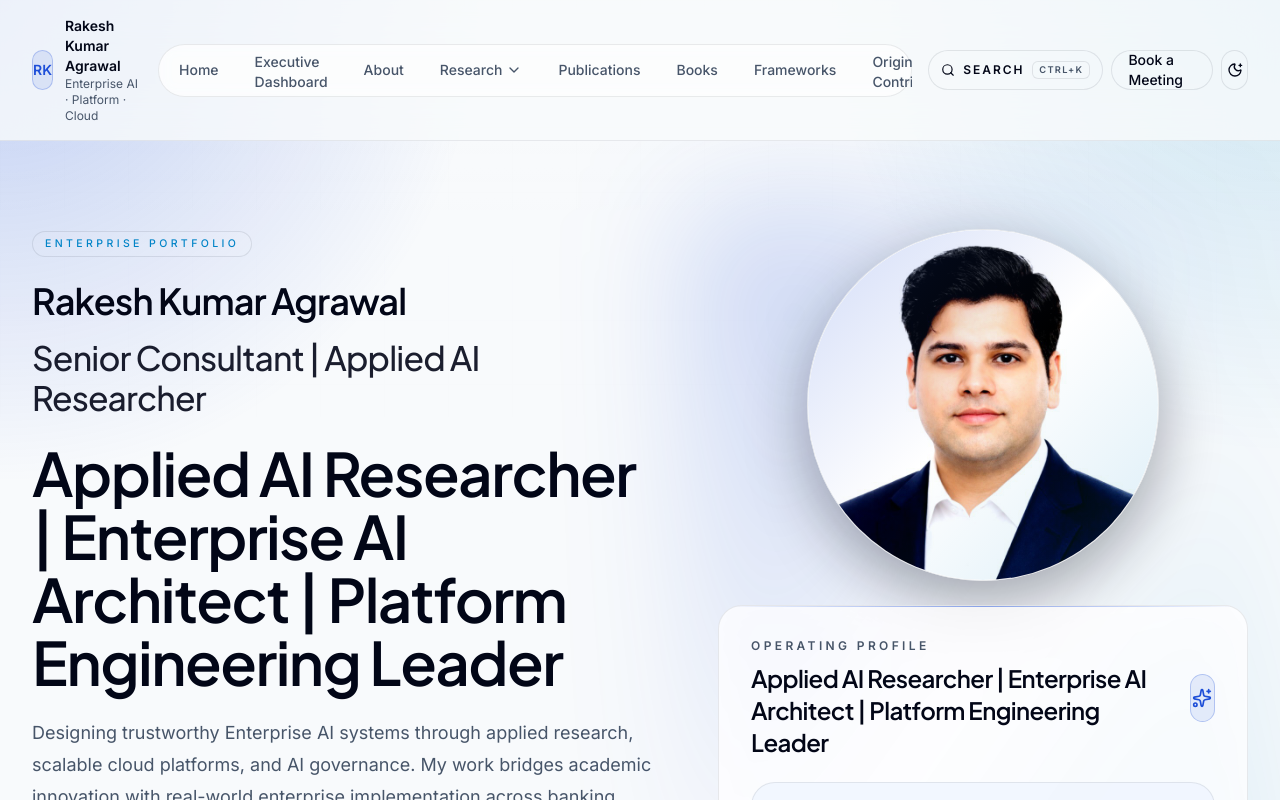
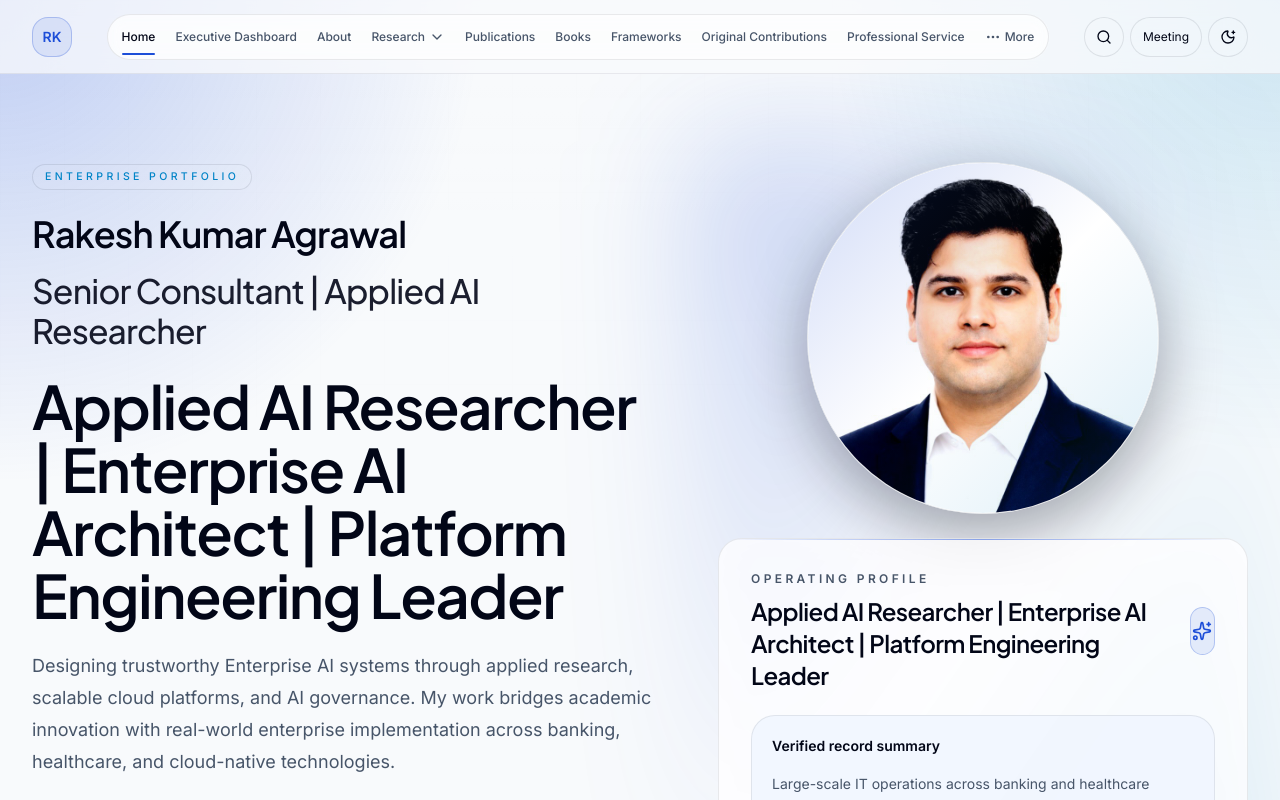
Before and after one commit to RakeshKumarAgrawal/RakeshKumarAgrawal.github.io, a Next.js app: page / in a window 1280 px wide. Shown: the top 800 px of the page. Built offline with nearby package versions, Linux system fonts and the light colour scheme.

Commit message:
Redesign responsive navigation and remove horizontal scrolling

```diff
--- a/src/components/layout/Navbar.tsx
+++ b/src/components/layout/Navbar.tsx
@@ -2,8 +2,9 @@
 
 import { useEffect, useState } from "react";
 import Link from "next/link";
+import { usePathname } from "next/navigation";
 import { AnimatePresence, motion } from "framer-motion";
-import { ChevronDown, Menu, Search, X } from "lucide-react";
+import { CalendarDays, ChevronDown, Menu, MoreHorizontal, Search, X } from "lucide-react";
 
 import Container from "@/components/ui/Container";
 import { navigation, type NavigationGroup } from "@/data/navigation";
@@ -12,7 +13,25 @@ import { cn } from "@/lib/cn";
 
 import ThemeToggle from "./ThemeToggle";
 
+const primaryNavigationLabels = new Set([
+  "Home",
+  "Executive Dashboard",
+  "About",
+  "Research",
+  "Publications",
+  "Books",
+  "Frameworks",
+  "Original Contributions",
+  "Professional Service",
+]);
+
+const desktopNavigation = navigation.filter((item) => primaryNavigationLabels.has(item.label));
+const secondaryNavigation = navigation.filter(
+  (item) => !primaryNavigationLabels.has(item.label) && item.label !== "Book a Meeting",
+);
+
 export default function Navbar() {
+  const pathname = usePathname();
   const [open, setOpen] = useState(false);
   const [activeMenu, setActiveMenu] = useState<string | null>(null);
 
@@ -54,6 +73,18 @@ export default function Navbar() {
     setActiveMenu(null);
   };
 
+  const isRouteActive = (href: string) => {
+    if (href === "/#home") {
+      return pathname === "/";
+    }
+
+    const normalizedHref = href.replace(/\/$/, "");
+    return pathname === normalizedHref || pathname.startsWith(`${normalizedHref}/`);
+  };
+
+  const isItemActive = (item: NavigationGroup) =>
+    !item.external && (isRouteActive(item.href) || item.children?.some((child) => isRouteActive(child.href)) === true);
+
   const toMenuHint = (href: string) => {
     if (href.startsWith("/#")) {
       return href.replace("/#", "");
@@ -64,6 +95,7 @@ export default function Navbar() {
 
   const renderGroup = (item: NavigationGroup) => {
     const isOpen = activeMenu === item.label;
+    const isActive = isItemActive(item);
 
     if (!item.children?.length) {
       if (item.external) {
@@ -73,7 +105,7 @@ export default function Navbar() {
             target={topmateProfile.target}
             rel={topmateProfile.rel}
             aria-label={item.ariaLabel ?? item.label}
-            className="inline-flex h-10 items-center rounded-full px-4 text-sm font-medium text-muted transition hover:bg-white/5 hover:text-foreground"
+            className="relative inline-flex h-9 items-center rounded-full px-2.5 text-xs font-medium text-muted transition duration-200 hover:bg-white/5 hover:text-foreground focus-visible:outline-none focus-visible:ring-2 focus-visible:ring-ring/70 2xl:h-10 2xl:px-3 2xl:text-sm"
             onClick={handleDesktopNavigate}
           >
             {item.label}
@@ -84,10 +116,15 @@ export default function Navbar() {
       return (
         <Link
           href={item.href}
-          className="inline-flex h-10 items-center rounded-full px-4 text-sm font-medium text-muted transition hover:bg-white/5 hover:text-foreground"
+          aria-current={isActive ? "page" : undefined}
+          className={cn(
+            "relative inline-flex h-9 items-center rounded-full px-2.5 text-xs font-medium transition duration-200 focus-visible:outline-none focus-visible:ring-2 focus-visible:ring-ring/70 2xl:h-10 2xl:px-3 2xl:text-sm",
+            isActive ? "text-foreground" : "text-muted hover:bg-white/5 hover:text-foreground",
+          )}
           onClick={handleDesktopNavigate}
         >
           {item.label}
+          {isActive ? <span className="absolute inset-x-2.5 bottom-0 h-0.5 rounded-full bg-primary" aria-hidden="true" /> : null}
         </Link>
       );
     }
@@ -101,15 +138,17 @@ export default function Navbar() {
         <button
           type="button"
           className={cn(
-            "inline-flex h-10 items-center gap-1 rounded-full px-4 text-sm font-medium transition",
-            isOpen ? "bg-white/10 text-foreground" : "text-muted hover:bg-white/5 hover:text-foreground",
+            "relative inline-flex h-9 items-center gap-1 rounded-full px-2.5 text-xs font-medium transition duration-200 focus-visible:outline-none focus-visible:ring-2 focus-visible:ring-ring/70 2xl:h-10 2xl:px-3 2xl:text-sm",
+            isOpen || isActive ? "bg-white/10 text-foreground" : "text-muted hover:bg-white/5 hover:text-foreground",
           )}
+          aria-current={isActive ? "page" : undefined}
           aria-expanded={isOpen}
           aria-haspopup="menu"
           onClick={() => toggleGroup(item.label)}
         >
           {item.label}
           <ChevronDown className={cn("h-4 w-4 transition duration-200", isOpen && "rotate-180")} aria-hidden="true" />
+          {isActive ? <span className="absolute inset-x-2.5 bottom-0 h-0.5 rounded-full bg-primary" aria-hidden="true" /> : null}
         </button>
 
         <AnimatePresence>
@@ -128,7 +167,8 @@ export default function Navbar() {
                     key={child.label}
                     href={child.href}
                     onClick={handleDesktopNavigate}
-                    className="group flex items-center justify-between rounded-2xl border border-border/60 bg-surface/60 px-4 py-3 text-left transition hover:border-primary/40 hover:bg-white/10"
+                    role="menuitem"
+                    className="group flex items-center justify-between rounded-2xl border border-border/60 bg-surface/60 px-4 py-3 text-left transition hover:border-primary/40 hover:bg-white/10 focus-visible:outline-none focus-visible:ring-2 focus-visible:ring-ring/70"
                   >
                     <span className="text-sm font-medium text-foreground">{child.label}</span>
                     <span className="text-xs text-muted transition group-hover:text-foreground">Open</span>
@@ -143,36 +183,99 @@ export default function Navbar() {
   };
 
   return (
-    <header className="sticky top-0 z-50 border-b border-border/60 bg-background/80 backdrop-blur-xl">
-      <Container className="flex items-center justify-between gap-4 py-4" onMouseLeave={() => setActiveMenu(null)}>
-        <Link href="/#home" className="flex items-center gap-3">
+    <header className="sticky top-0 z-50 border-b border-border/60 bg-background/80 backdrop-blur-xl supports-[backdrop-filter]:bg-background/75">
+      <Container className="flex h-[73px] max-w-[96rem] items-center justify-between gap-2 py-3 xl:gap-3" onMouseLeave={() => setActiveMenu(null)}>
+        <Link href="/#home" className="flex shrink-0 items-center gap-3 rounded-2xl focus-visible:outline-none focus-visible:ring-2 focus-visible:ring-ring/70">
           <span className="flex h-10 w-10 items-center justify-center rounded-2xl border border-primary/25 bg-primary/10 text-sm font-semibold text-primary">
             RK
           </span>
-          <span className="hidden flex-col sm:flex">
+          <span className="hidden flex-col 2xl:flex">
             <span className="text-sm font-semibold text-foreground">Rakesh Kumar Agrawal</span>
             <span className="text-xs text-muted">Enterprise AI · Platform · Cloud</span>
           </span>
         </Link>
 
-        <nav aria-label="Primary" className="hidden md:block max-w-[calc(100vw-22rem)] overflow-x-auto">
-          <ul className="flex items-center gap-1 rounded-full border border-border/70 bg-surface/60 p-1 backdrop-blur">
-            {navigation.map((item) => (
+        <nav aria-label="Primary" className="hidden min-w-0 flex-1 justify-center xl:flex">
+          <ul className="flex min-w-0 items-center justify-center gap-0 rounded-full border border-border/70 bg-surface/60 p-1 backdrop-blur 2xl:gap-0.5">
+            {desktopNavigation.map((item) => (
               <li key={`${item.label}-${item.href}`}>{renderGroup(item)}</li>
             ))}
+            <li
+              className="relative"
+              onMouseEnter={() => setActiveMenu("More")}
+              onMouseLeave={() => setActiveMenu(null)}
+            >
+              <button
+                type="button"
+                className={cn(
+                  "inline-flex h-9 items-center gap-1 rounded-full px-2.5 text-xs font-medium transition duration-200 focus-visible:outline-none focus-visible:ring-2 focus-visible:ring-ring/70 2xl:h-10 2xl:px-3 2xl:text-sm",
+                  activeMenu === "More" ? "bg-white/10 text-foreground" : "text-muted hover:bg-white/5 hover:text-foreground",
+                )}
+                aria-expanded={activeMenu === "More"}
+                aria-haspopup="menu"
+                onClick={() => toggleGroup("More")}
+              >
+                <MoreHorizontal className="h-4 w-4" aria-hidden="true" />
+                <span>More</span>
+              </button>
+
+              <AnimatePresence>
+                {activeMenu === "More" ? (
+                  <motion.div
+                    className="absolute right-0 top-full mt-3 w-72 overflow-hidden rounded-3xl border border-border/80 bg-background/95 p-3 shadow-[0_24px_80px_rgba(2,6,23,0.45)] backdrop-blur-xl"
+                    initial={{ opacity: 0, y: 10 }}
+                    animate={{ opacity: 1, y: 0 }}
+                    exit={{ opacity: 0, y: 10 }}
+                    transition={{ duration: 0.18 }}
+                    role="menu"
+                  >
+                    <div className="grid gap-2">
+                      {secondaryNavigation.map((item) => (
+                        <Link
+                          key={`${item.label}-${item.href}`}
+                          href={item.href}
+                          role="menuitem"
+                          aria-current={isItemActive(item) ? "page" : undefined}
+                          onClick={handleDesktopNavigate}
+                          className={cn(
+                            "flex items-center justify-between rounded-2xl border px-4 py-3 text-sm font-medium transition focus-visible:outline-none focus-visible:ring-2 focus-visible:ring-ring/70",
+                            isItemActive(item)
+                              ? "border-primary/40 bg-primary/10 text-foreground"
+                              : "border-border/60 bg-surface/60 text-muted hover:border-primary/40 hover:bg-white/10 hover:text-foreground",
+                          )}
+                        >
+                          <span>{item.label}</span>
+                          <span className="text-xs text-muted">Open</span>
+                        </Link>
+                      ))}
+                    </div>
+                  </motion.div>
+                ) : null}
+              </AnimatePresence>
+            </li>
           </ul>
         </nav>
 
-        <div className="flex items-center gap-2">
+        <div className="flex shrink-0 items-center gap-1.5 2xl:gap-2">
+          <button
+            type="button"
+            className="inline-flex h-10 w-10 items-center justify-center rounded-full border border-border/80 bg-white/5 text-foreground transition hover:border-primary/40 hover:bg-white/10 focus-visible:outline-none focus-visible:ring-2 focus-visible:ring-ring/70 xl:hidden"
+            aria-label={open ? "Close navigation menu" : "Open navigation menu"}
+            aria-expanded={open}
+            aria-controls="mobile-navigation"
+            onClick={() => setOpen((value) => !value)}
+          >
+            {open ? <X className="h-4 w-4" aria-hidden="true" /> : <Menu className="h-4 w-4" aria-hidden="true" />}
+          </button>
           <button
             type="button"
             onClick={() => window.dispatchEvent(new Event("global-search:open"))}
-            className="hidden h-10 items-center gap-2 rounded-full border border-border/80 bg-white/5 px-3 text-xs font-semibold uppercase tracking-[0.16em] text-foreground transition hover:border-primary/40 hover:bg-white/10 lg:inline-flex"
+            className="inline-flex h-10 w-10 items-center justify-center rounded-full border border-border/80 bg-white/5 text-foreground transition hover:border-primary/40 hover:bg-white/10 focus-visible:outline-none focus-visible:ring-2 focus-visible:ring-ring/70 2xl:w-auto 2xl:gap-2 2xl:px-3"
             aria-label="Open global search"
           >
-            <Search className="h-3.5 w-3.5" aria-hidden="true" />
-            Search
-            <span className="rounded-md border border-border/80 bg-white/5 px-1.5 py-0.5 text-[0.58rem] tracking-[0.14em] text-muted">
+            <Search className="h-4 w-4" aria-hidden="true" />
+            <span className="hidden text-xs font-semibold uppercase tracking-[0.16em] 2xl:inline">Search</span>
+            <span className="hidden rounded-md border border-border/80 bg-white/5 px-1.5 py-0.5 text-[0.58rem] tracking-[0.14em] text-muted 2xl:inline">
               Ctrl+K
             </span>
           </button>
@@ -181,36 +284,28 @@ export default function Navbar() {
             target={topmateProfile.target}
             rel={topmateProfile.rel}
             aria-label={topmateProfile.ariaLabel}
-            className="hidden h-10 items-center rounded-full border border-border/80 bg-white/5 px-4 text-sm font-medium text-foreground transition hover:border-primary/40 hover:bg-white/10 md:inline-flex"
+            className="inline-flex h-10 w-10 items-center justify-center rounded-full border border-border/80 bg-white/5 text-foreground transition hover:border-primary/40 hover:bg-white/10 focus-visible:outline-none focus-visible:ring-2 focus-visible:ring-ring/70 xl:w-auto xl:px-3 xl:text-xs 2xl:px-4 2xl:text-sm"
           >
-            Book a Meeting
+            <CalendarDays className="h-4 w-4 xl:hidden" aria-hidden="true" />
+            <span className="hidden xl:inline 2xl:hidden">Meeting</span>
+            <span className="hidden 2xl:inline">Book a Meeting</span>
           </a>
           <ThemeToggle />
-          <button
-            type="button"
-            className="inline-flex h-10 w-10 items-center justify-center rounded-full border border-border/80 bg-white/5 text-foreground transition hover:border-primary/40 hover:bg-white/10 md:hidden"
-            aria-label={open ? "Close navigation menu" : "Open navigation menu"}
-            aria-expanded={open}
-            aria-controls="mobile-navigation"
-            onClick={() => setOpen((value) => !value)}
-          >
-            {open ? <X className="h-4 w-4" aria-hidden="true" /> : <Menu className="h-4 w-4" aria-hidden="true" />}
-          </button>
         </div>
       </Container>
 
       <AnimatePresence>
         {open ? (
-          <motion.div className="fixed inset-0 z-50 md:hidden" initial={{ opacity: 0 }} animate={{ opacity: 1 }} exit={{ opacity: 0 }}>
+          <motion.div className="fixed inset-0 z-50 xl:hidden" initial={{ opacity: 0 }} animate={{ opacity: 1 }} exit={{ opacity: 0 }}>
             <button type="button" className="absolute inset-0 bg-background/80 backdrop-blur-sm" aria-label="Close navigation overlay" onClick={closeMenu} />
             <motion.div
               id="mobile-navigation"
               role="dialog"
               aria-modal="true"
-              className="absolute right-0 top-0 flex h-full w-[88vw] max-w-sm flex-col border-l border-border bg-background p-6 shadow-[0_20px_80px_rgba(2,6,23,0.6)]"
-              initial={{ x: "100%" }}
+              className="absolute left-0 top-0 flex h-[100dvh] w-full flex-col border-r border-border bg-background p-5 shadow-[0_20px_80px_rgba(2,6,23,0.6)] sm:max-w-md sm:p-6"
+              initial={{ x: "-100%" }}
               animate={{ x: 0 }}
-              exit={{ x: "100%" }}
+              exit={{ x: "-100%" }}
               transition={{ type: "spring", stiffness: 260, damping: 30 }}
             >
               <div className="flex items-center justify-between">
@@ -233,7 +328,7 @@ export default function Navbar() {
                               rel={topmateProfile.rel}
                               aria-label={item.ariaLabel ?? item.label}
                               onClick={closeMenu}
-                              className="flex items-center justify-between rounded-2xl border border-border/70 bg-surface/60 px-4 py-4 text-base font-medium text-foreground transition hover:border-primary/40 hover:bg-white/10"
+                              className="flex items-center justify-between rounded-2xl border border-border/70 bg-surface/60 px-4 py-4 text-base font-medium text-foreground transition hover:border-primary/40 hover:bg-white/10 focus-visible:outline-none focus-visible:ring-2 focus-visible:ring-ring/70"
                             >
                               <span>{item.label}</span>
                               <span className="text-sm text-muted">open</span>
@@ -242,7 +337,13 @@ export default function Navbar() {
                             <Link
                               href={item.href}
                               onClick={closeMenu}
-                              className="flex items-center justify-between rounded-2xl border border-border/70 bg-surface/60 px-4 py-4 text-base font-medium text-foreground transition hover:border-primary/40 hover:bg-white/10"
+                              aria-current={isItemActive(item) ? "page" : undefined}
+                              className={cn(
+                                "flex items-center justify-between rounded-2xl border px-4 py-4 text-base font-medium transition focus-visible:outline-none focus-visible:ring-2 focus-visible:ring-ring/70",
+                                isItemActive(item)
+                                  ? "border-primary/40 bg-primary/10 text-foreground"
+                                  : "border-border/70 bg-surface/60 text-foreground hover:border-primary/40 hover:bg-white/10",
+                              )}
                             >
                               <span>{item.label}</span>
                               <span className="text-sm text-muted">{toMenuHint(item.href)}</span>
```
